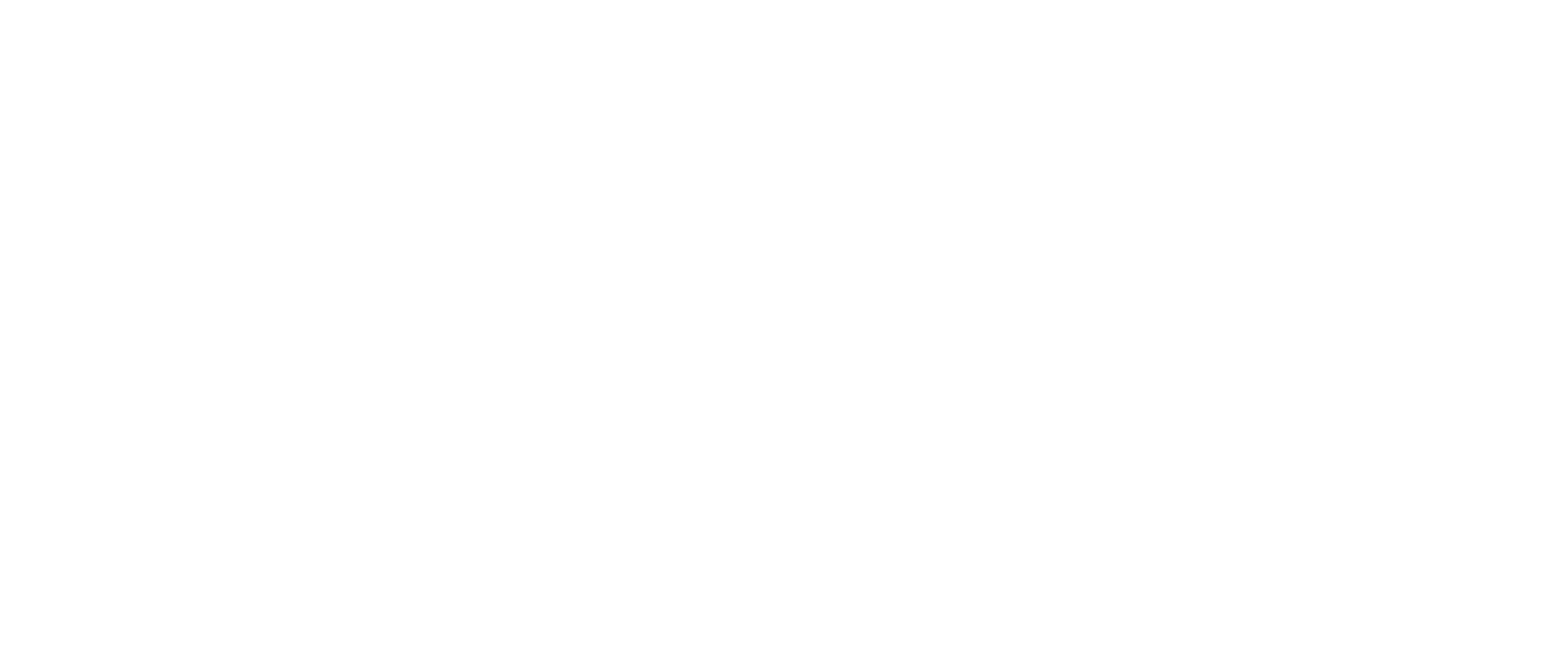
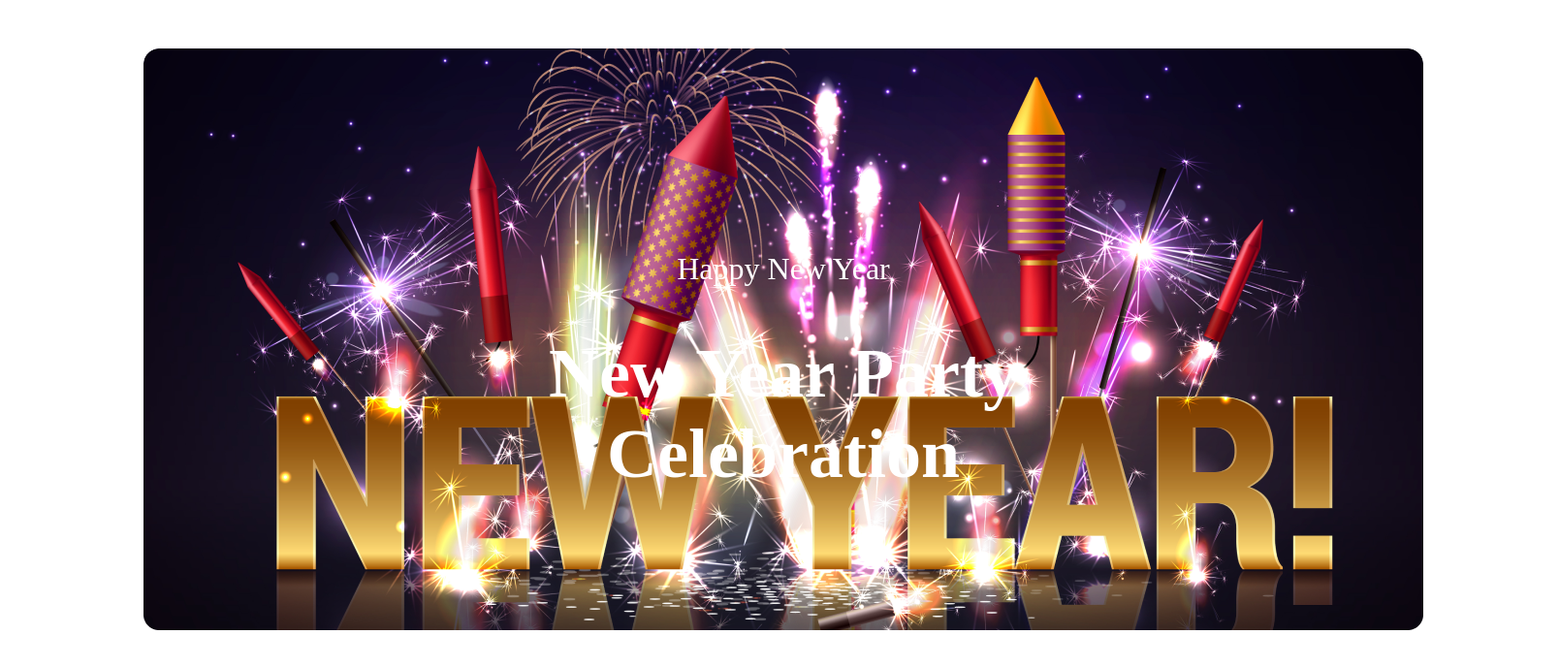
Before and after one commit to A-Roni35/New-year-repo, a plain HTML site: page index.html in a window 1280 px wide. Shown: the top 688 px of the page at 97% size, 1608 px wide, since content can reach past the window. Drawn offline with Linux system fonts and the light colour scheme.

Commit message:
thired commit

```diff
--- a/index.html
+++ b/index.html
@@ -4,8 +4,23 @@
     <meta charset="UTF-8">
     <meta name="viewport" content="width=device-width, initial-scale=1.0">
     <title>New year repo</title>
+    <link rel="stylesheet" href="style.css/style.css">
 </head>
 <body>
+    <header class="header-section">
+        <div>
+            <h3 class="header-section-info">Happy New Year</h3>
+            <h1 class="header-second-style">New Year Party<br> Celebration</h1>
+        </div>
 
+    </header>
+
+    <main>
+
+    </main>
+
+    <footer>
+
+    </footer>
 </body>
 </html>
--- /dev/null
+++ b/style.css/style.css
@@ -0,0 +1,49 @@
+/* body style */
+body{
+    width: 1600px;
+    height: 7335px;
+}
+
+
+
+/* header style */
+
+.header-section{
+    background-color: #FFF;
+    background-image: url(../images/Banner\ Image.png);
+    background-repeat: no-repeat;
+    width: 1320px;
+    height: 600px;
+    flex-shrink: 0;
+    margin-top: 50px;
+    margin-left: 140px;
+    margin-right: 140px;
+    border-radius: 16px;
+    padding-top: 177px;
+    padding-bottom: 177px;
+    background-color:linear-gradient(180deg, #070211 0%, rgba(7, 2, 17, 0.00) 100%);
+
+}
+
+
+.header-section-info{
+    color: #FFF;
+    text-align: center;
+    font-family: Merriweather;
+    font-size: 32px;
+    font-style: normal;
+    font-weight: 400;
+
+
+}
+
+
+.header-second-style{
+    color: #FFF;
+    text-align: center;
+    font-family: Merriweather;
+    font-size: 72px;
+    font-style: normal;
+    font-weight: 900;
+
+}
```
